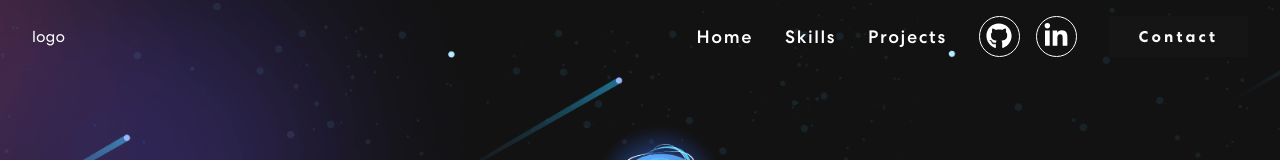
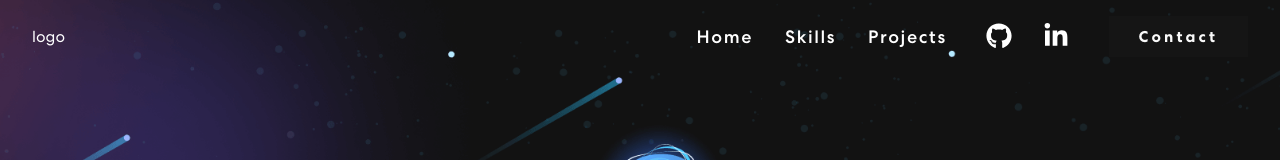
Before and after one commit to Williams25/portfolio, a Next.js app: page / in a window 1280 px wide. Shown: the top 160 px of the page. Built offline with nearby package versions, Linux system fonts and the light colour scheme.

Commit message:
ajustando z-index

```diff
--- a/src/components/Header/styles.ts
+++ b/src/components/Header/styles.ts
@@ -1,11 +1,12 @@
 import styled, { css, DefaultTheme } from "styled-components";
+import { rgba } from "polished";
 
 type HeaderStyles = {
   scrolled: boolean;
 };
 
 const wrapperModifiersHeaderScrolled = (theme: DefaultTheme) => css`
-  background-color: ${theme.background.black_500};
+  background-color: ${rgba(theme.background.black_500, 0.9)};
   position: sticky;
   top: 0;
 `;
@@ -14,10 +15,10 @@ export const Header = styled.header<HeaderStyles>`
   ${({ theme, scrolled }) => css`
     width: 100%;
     padding: 1rem;
-    border-bottom: 1px solid ${theme.colors.white_200};
+    border-bottom: 1px solid ${rgba(theme.colors.white_200, 0.1)};
     background-color: transparent;
     transition: 0.3s ease-in-out;
-
+    z-index: 1001;
     ${scrolled && wrapperModifiersHeaderScrolled(theme)};
 
     & .content-header {
@@ -71,7 +72,6 @@ export const Header = styled.header<HeaderStyles>`
               width: 100%;
               height: 100%;
               border-radius: 50%;
-              border: 1px solid ${theme.colors.white};
               overflow: : hidden;
 
               &::before {
@@ -82,7 +82,7 @@ export const Header = styled.header<HeaderStyles>`
                   background-color: ${theme.background.white};
                   border-radius: 50%;
                   transform: scale(0);
-                  transition: 0.3s ease-in-out;
+                  transition: all 0.5s ease-in-out;
                   z-index: -1;
                 }
 
```
